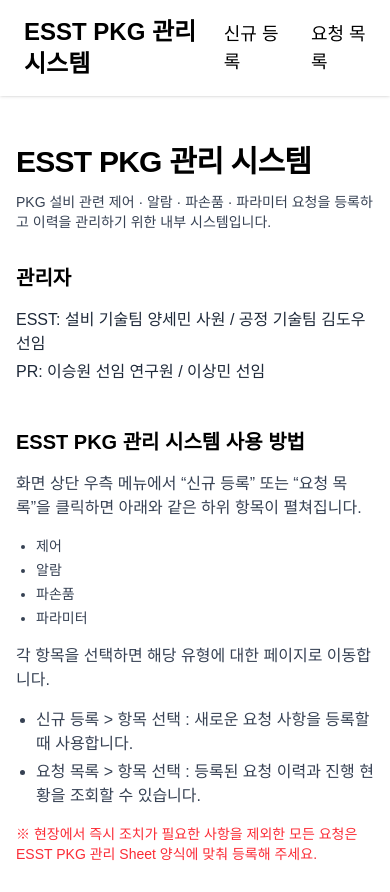
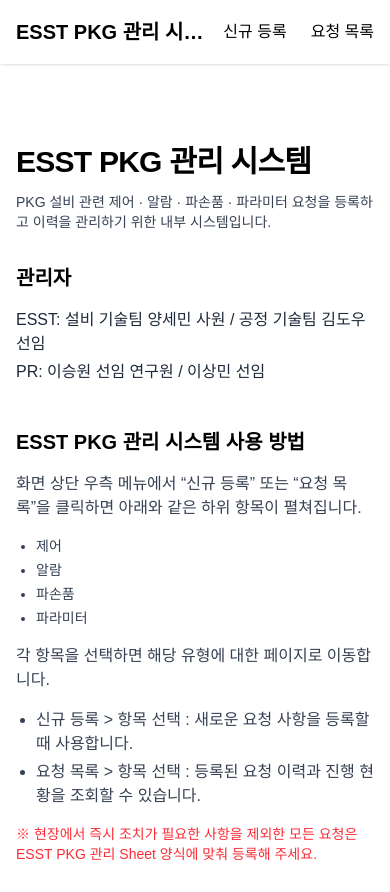
Before and after one commit to sangma0110/pkg_project1, a Next.js app: page / in a window 390 px wide. Built offline with nearby package versions, Linux system fonts and the light colour scheme.

Commit message:
mobile navbar update

```diff
--- a/app/components/NavBar.tsx
+++ b/app/components/NavBar.tsx
@@ -15,12 +15,14 @@ export default function Navbar() {
 
   return (
     <nav className="w-full bg-white text-black shadow-sm fixed top-0 left-0 z-50">
-      <div className="max-w-6xl mx-auto px-6 py-4 flex justify-between items-center">
-        <Link href="/" className="text-2xl font-bold">
+      <div className="max-w-6xl mx-auto px-4 h-16 flex justify-between items-center whitespace-nowrap overflow-hidden">
+        {/* 로고 */}
+        <Link href="/" className="text-xl font-bold truncate max-w-[50vw]">
           ESST PKG 관리 시스템
         </Link>
 
-        <div className="flex gap-8 text-lg font-medium relative select-none">
+        {/* 메뉴 */}
+        <div className="flex gap-6 text-base font-medium select-none items-center">
           {/* 신규 등록 */}
           <div
             className="relative cursor-pointer"
@@ -28,7 +30,7 @@ export default function Navbar() {
           >
             신규 등록
             {openMenu === "new" && (
-              <div className="absolute left-0 mt-2 w-40 bg-white border shadow-lg rounded-lg p-2">
+              <div className="fixed mt-2 left-1/2 transform -translate-x-1/2 w-44 bg-white border shadow-lg rounded-lg p-2">
                 {submenuItems.map((item) => (
                   <Link
                     key={item.key}
@@ -50,7 +52,7 @@ export default function Navbar() {
           >
             요청 목록
             {openMenu === "list" && (
-              <div className="absolute left-0 mt-2 w-40 bg-white border shadow-lg rounded-lg p-2">
+              <div className="fixed mt-2 left-1/2 transform -translate-x-1/2 w-44 bg-white border shadow-lg rounded-lg p-2">
                 {submenuItems.map((item) => (
                   <Link
                     key={item.key}
--- a/app/views/control/page.tsx
+++ b/app/views/control/page.tsx
@@ -58,7 +58,7 @@ export default function FormsViewPage() {
       <div className="min-h-screen bg-white text-black flex items-start justify-center pt-16 px-4">
         <div className="w-full max-w-4xl">
           <h1 className="text-3xl font-bold mb-6 text-center">
-            ESST 제어 이력 목록
+            ESST 제어 이력
           </h1>
           <p className="text-center text-gray-600">데이터가 없습니다.</p>
         </div>
```
